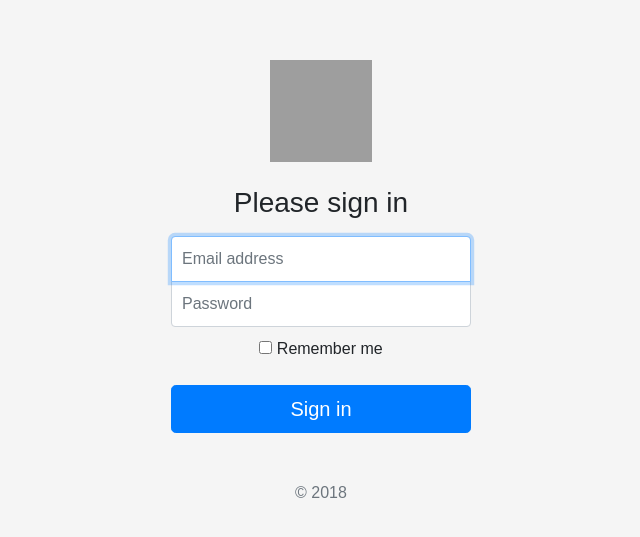
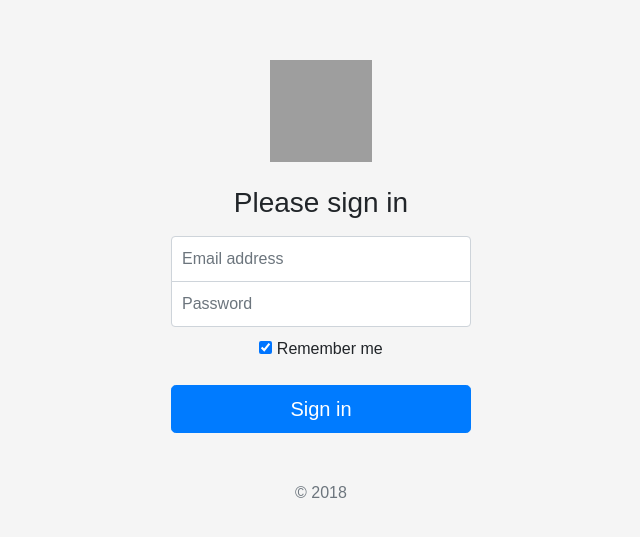
Before and after one commit to karthiknayak02/insidecirclesports, a React (Create React App) app: page /login in a window 1280 px wide. Shown: the part 105-642 px from the top of the page, without its empty margins (319-959 px from the left). Built offline with nearby package versions, Linux system fonts and the light colour scheme; grey boxes are pictures that could not be loaded.

Commit message:
TASK#3: Added logic for saving email, password, and remember me checkbox.

```diff
--- a/src/pages/SignupLogin.js
+++ b/src/pages/SignupLogin.js
@@ -16,22 +16,68 @@ import '../styles/SignupLogin.css';
 *  @Description: Signup/Login page for users of the site
 /*/
 class SignupLogin extends Component {
+	constructor(props) {
+		super(props);
+		this.handleEmailChange = this.handleEmailChange.bind(this);
+		this.handlePasswordChange = this.handlePasswordChange.bind(this);
+		this.handleSubmission = this.handleSubmission.bind(this);
+		this.handleRememberMeChange = this.handleRememberMeChange.bind(this);
+
+		this.state = {
+			email: "",
+			password: "",
+			rememberMeIsChecked: true
+		};
+	}
+
+	handleEmailChange(event) {
+		this.setState({email: event.target.value});
+	}
+
+	handlePasswordChange(event) {
+		this.setState({password: event.target.value});
+	}
+
+	handleRememberMeChange(event) {
+		this.setState(
+			{rememberMeIsChecked: !this.state.rememberMeIsChecked}, () => {
+				console.log("Checked: " + this.state.rememberMeIsChecked);
+			}
+		);
+
+	}
+
+	handleSubmission(event) {
+		console.log("Email: " + this.state.email);
+		console.log("Password: " + this.state.password);
+		console.log("Remember: " + this.state.rememberMeIsChecked);
+
+		alert("Email, password, remember me status: "  + this.state.email + ", " + this.state.password + ", " + this.state.rememberMeIsChecked);
+		event.preventDefault();
+	}
+
 	render(){
 		return(
 			<div className="login-box">
 				<form class="form-signin">
 					<img class="mb-4" src="https://s8.postimg.cc/qh5ck71gl/test_logo.png" alt="" width="102" height="102" />
+
 					<h1 class="h3 mb-3 font-weight-normal">Please sign in</h1>
+
 					<label for="inputEmail" class="sr-only">Email address</label>
-					<input type="email" id="inputEmail" class="form-control" placeholder="Email address" required="" autofocus="" />
+					<input type="email" id="inputEmail" class="form-control" placeholder="Email address" required="" autoFocus="" value={this.state.email} onChange={this.handleEmailChange} />
+
 					<label for="inputPassword" class="sr-only">Password</label>
-					<input type="password" id="inputPassword" class="form-control" placeholder="Password" required="" />
+					<input type="password" id="inputPassword" class="form-control" placeholder="Password" required="" value={this.state.password} onChange={this.handlePasswordChange} />
+
 					<div class="checkbox mb-3">
-					<label>
-						<input type="checkbox" value="remember-me" /> Remember me
-					</label>
+						<label>
+							<input type="checkbox" value="remember-me" onChange={this.handleRememberMeChange} checked={this.state.rememberMeIsChecked} /> Remember me
+						</label>
 					</div>
-					<button class="btn btn-lg btn-primary btn-block" type="submit">Sign in</button>
+
+					<button class="btn btn-lg btn-primary btn-block" type="submit" onClick={this.handleSubmission}>Sign in</button>
+
 					<p class="mt-5 mb-3 text-muted">© 2018</p>
 				</form>
 			</div>
```
